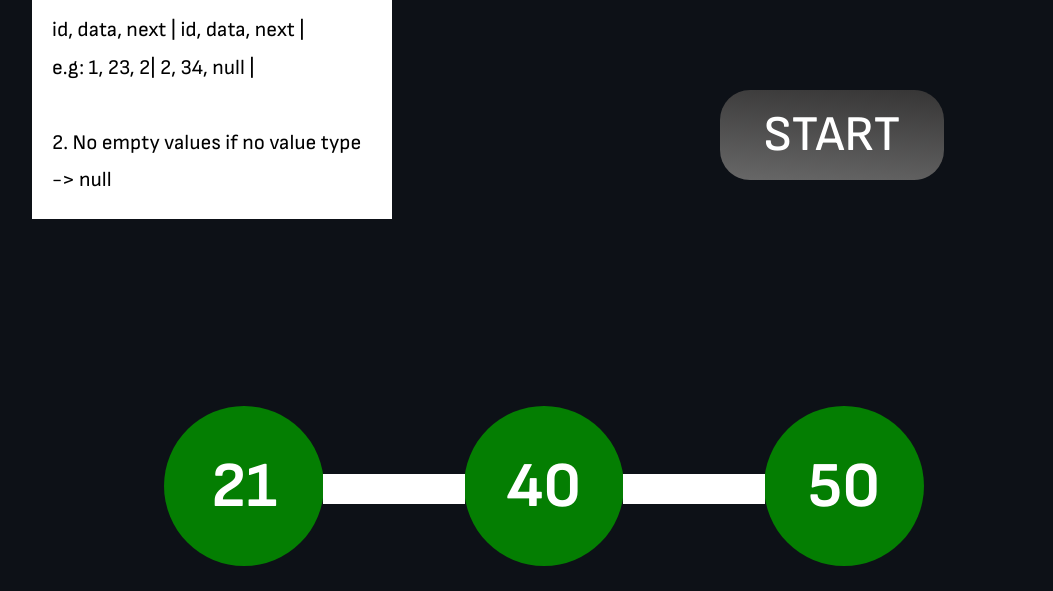
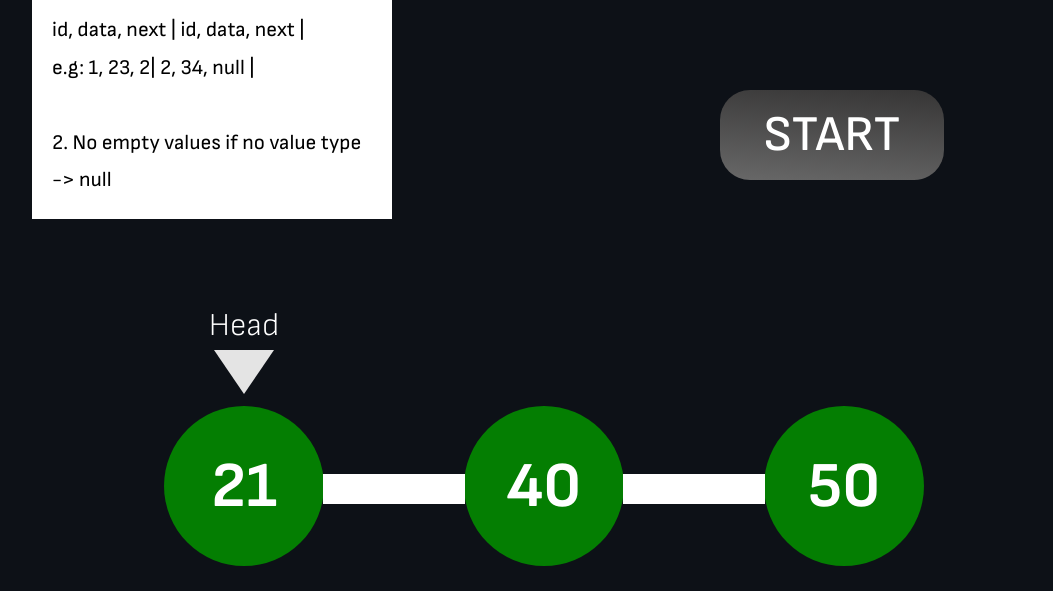
Before and after one commit to Zero0blanK/cycleDetection, a plain HTML site: page insertFile.html in a window 1280 px wide. Shown: the part 589-1180 px from the top of the page, without its empty margins (96-1149 px from the left). Drawn offline with Linux system fonts and the light colour scheme.

Commit message:
Add head text && head icon

```diff
--- a/insertFile.html
+++ b/insertFile.html
@@ -46,7 +46,7 @@
     </div>
         <div id="fullLogsContainer" class="fullLogsContainer">
             <div class="graphContainer row">
-                <div class="graph">21</div>
+                <div class="graph">21 <span class="headText"> Head</span> <span class="headIcon"></span> </div>
                 <div class="graph">40<span class="leftArrow"></span></div>
                 <div class="graph">50<span class="leftArrow"></span></div>
                 <div class="graph">60<span class="leftArrow"></span></div>
--- a/style.css
+++ b/style.css
@@ -454,3 +454,21 @@ th, td {
     height: 122px;
     background-color: white;
 }
+
+.headText{
+    position: absolute;
+    color: white;
+    font-size: 32px;
+    font-weight: 300;
+    top: -100px;
+}
+
+.headIcon{
+    position: absolute;
+    top: -56px;
+    width: 0;
+    height: 0;
+    border-left: 30px solid transparent;
+    border-right: 30px solid transparent;
+    border-top: 44px solid rgb(228, 228, 228);
+}
```
Also changed, not shown: img/headIcon.png (added).
